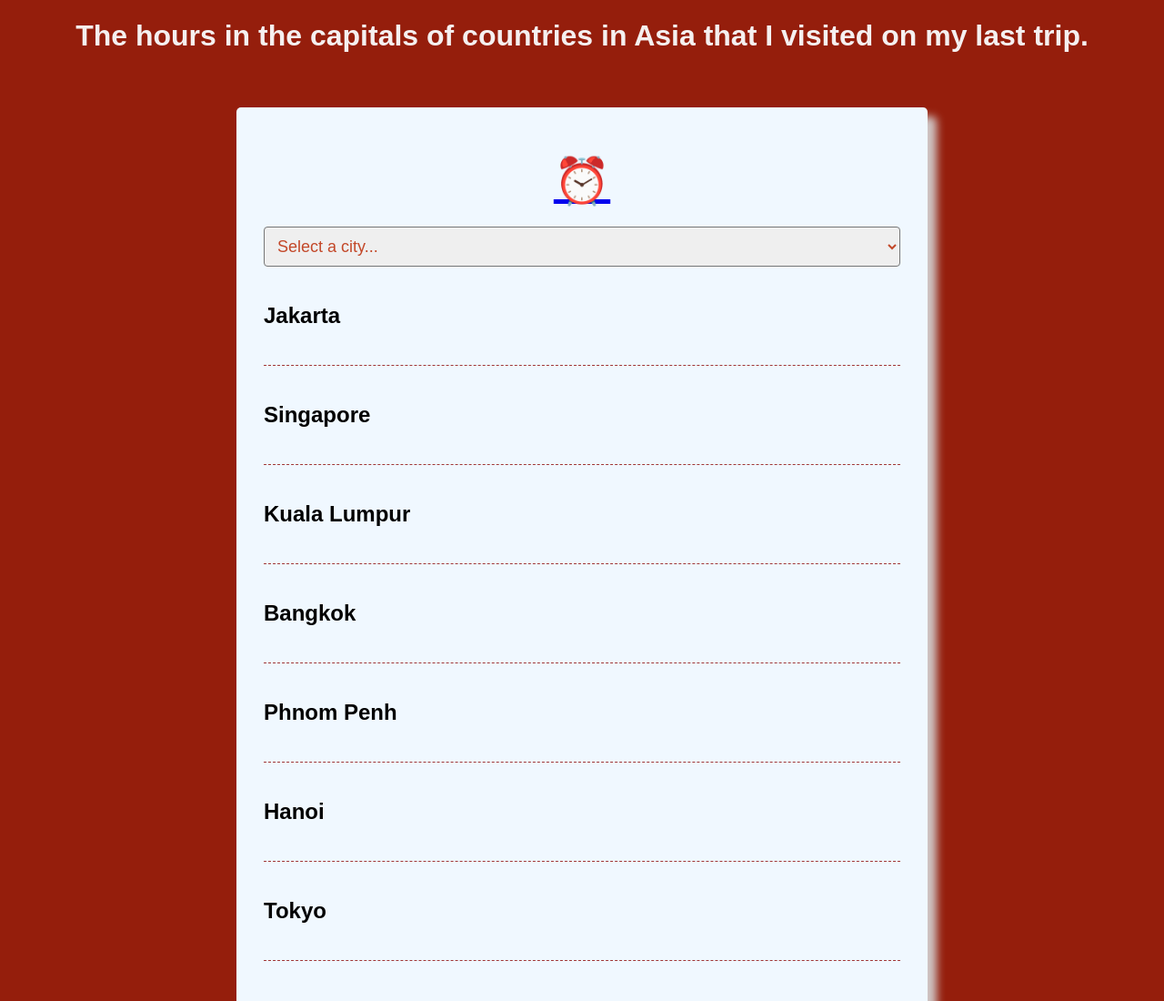
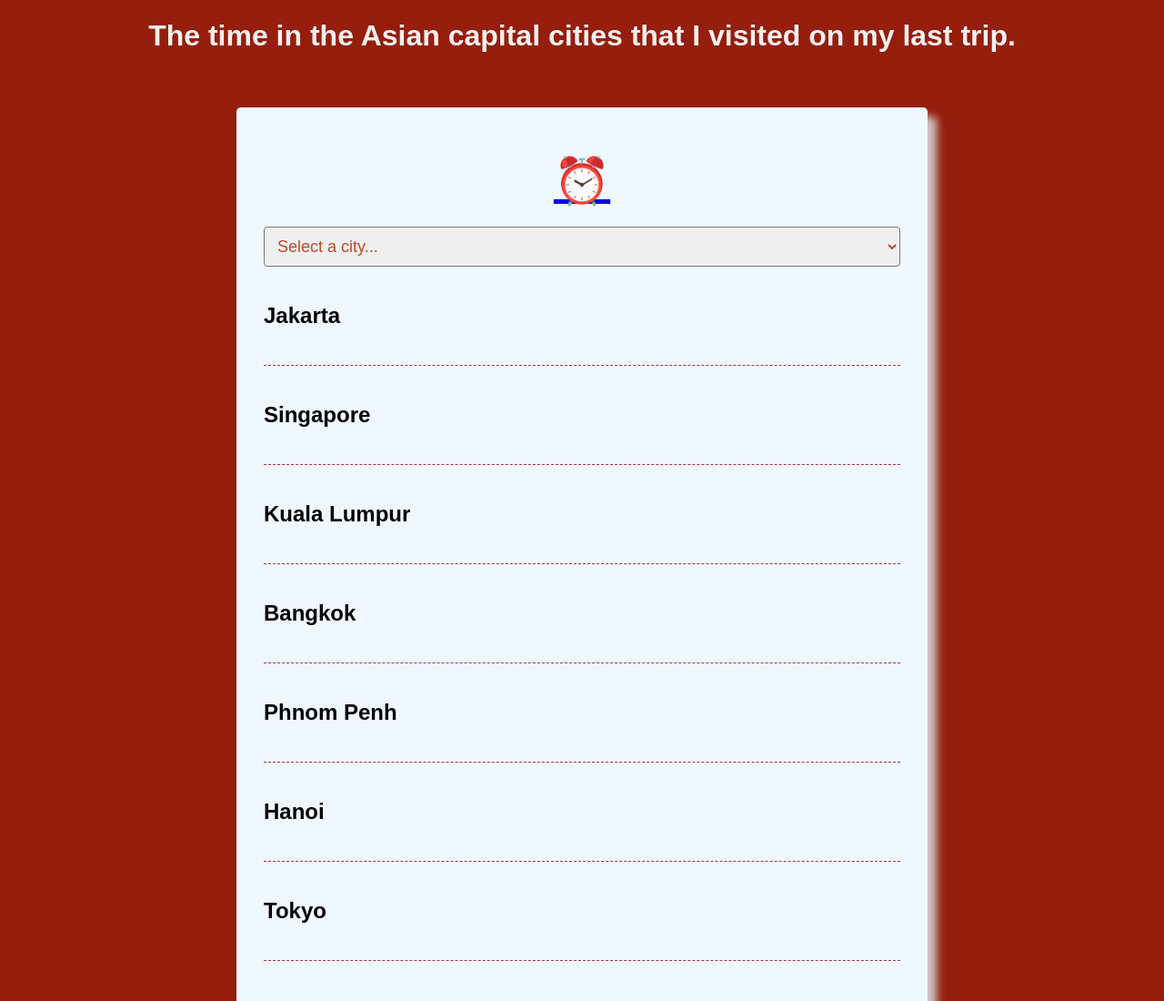
Before and after one commit to AdrianaCividini/asia-clock, a plain HTML site: page index.html in a window 1280 px wide. Shown: the top 1100 px of the page at 91% size. Drawn offline with nearby package versions, Linux system fonts and the light colour scheme; a script that the page names is missing.

Commit message:
Update the h1 text.

```diff
--- a/index.html
+++ b/index.html
@@ -10,8 +10,7 @@
   </head>
   <body>
     <h1>
-      The hours in the capitals of countries in Asia that I visited on my last
-      trip.
+      The time in the Asian capital cities that I visited on my last trip.
     </h1>
 
     <div class="container">
```
